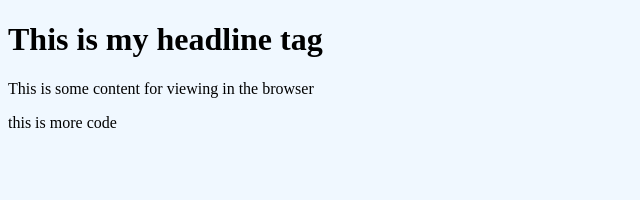
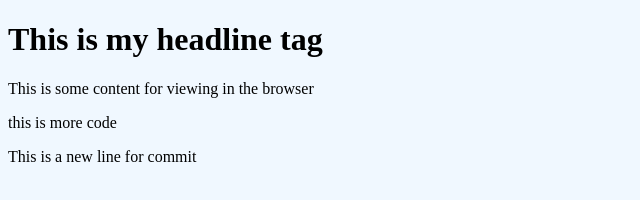
Before and after one commit to ahhendela/WSDemo, a plain HTML site: page index.html in a window 1280 px wide. Shown: the whole page, without its empty margins (0-640 px from the left). Drawn offline with Linux system fonts and the light colour scheme.

Commit message:
This is my first commit to GIT

```diff
--- a/index.html
+++ b/index.html
@@ -9,5 +9,6 @@
   <h1>This is my headline tag</h1>
 <p>This is some content for viewing in the browser</p>
 <p>this is more code</p>
+<p>This is a new line for commit</p>
 </body>
 </html>
```
